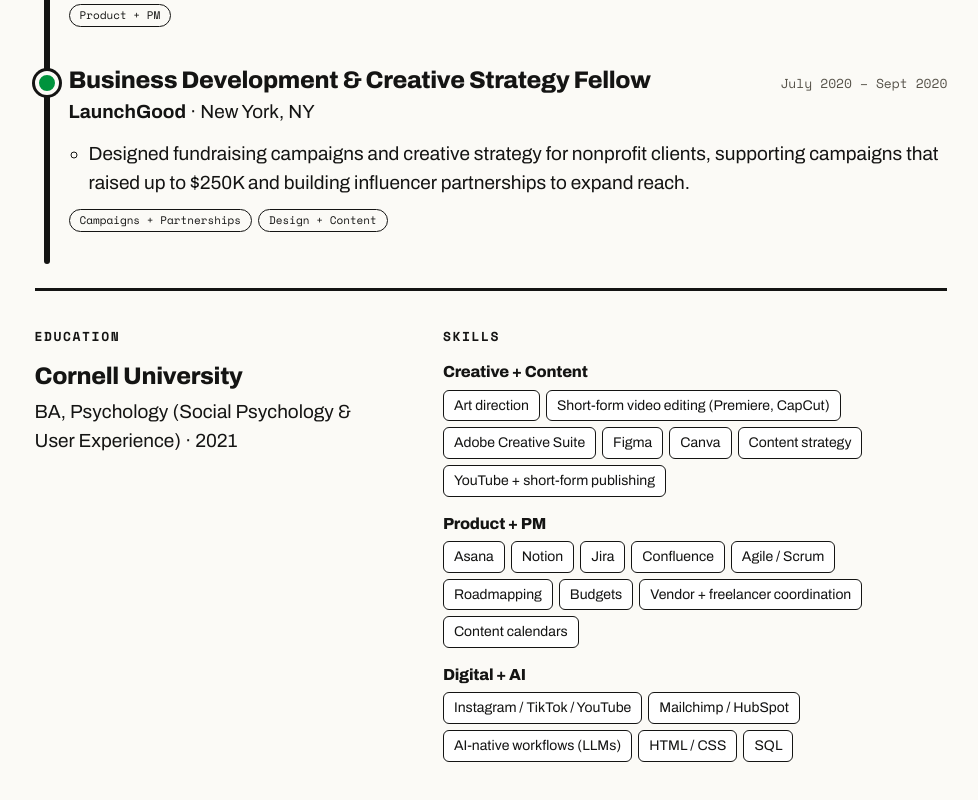
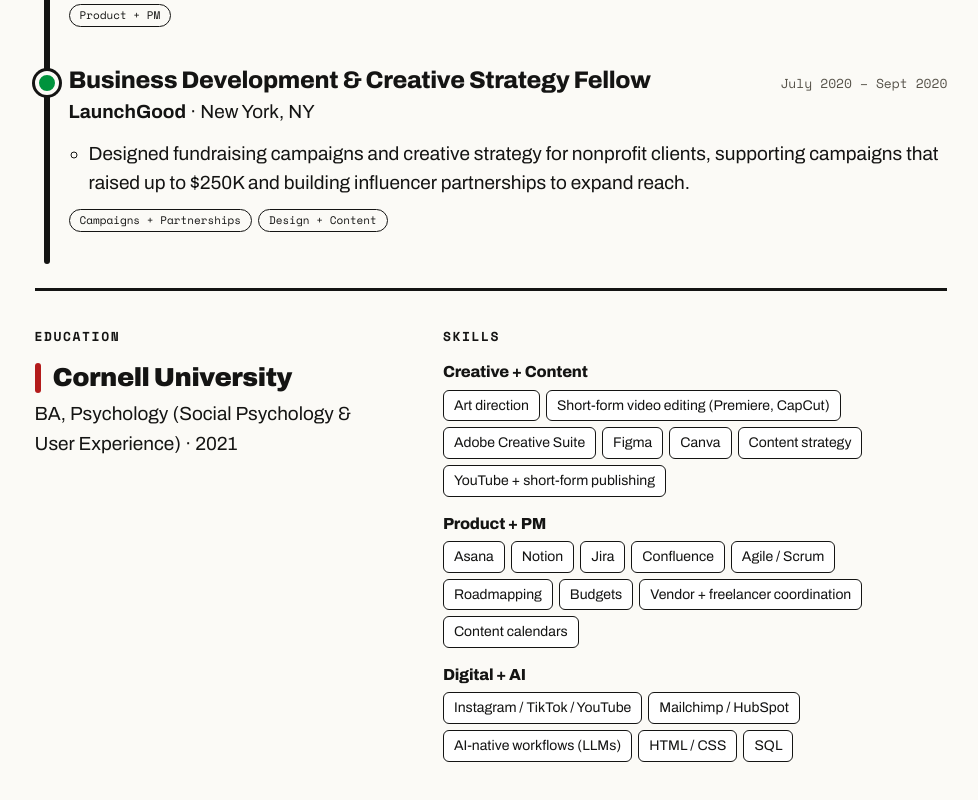
Before and after one commit to yab1998/yahya-site, an Astro site: page /resume in a window 1280 px wide. Shown: the part 1711-2511 px from the top of the page, without its empty margins (149-1127 px from the left). Built offline with nearby package versions, Linux system fonts and the light colour scheme; Astro itself is replaced by a stand-in of ours.

Commit message:
Resume: Cornell name styling
Co-Authored-By: Claude Opus 5.5 <noreply@anthropic.com>
Claude-Session: https://claude.ai/code/session_01WhxoWvMFkwg61KZbaMwvxb

```diff
--- a/src/pages/resume.astro
+++ b/src/pages/resume.astro
@@ -46,7 +46,7 @@ const linkedin = site.socials.find((s) => s.icon === 'linkedin');
     <section aria-labelledby="edu" class="two">
       <div>
         <h2 id="edu" class="sec mono">Education</h2>
-        <h3>{cv.education.school}</h3>
+        <h3 class="school"><span class="bar" aria-hidden="true"></span>{cv.education.school}</h3>
         <p>{cv.education.degree} · {cv.education.when}</p>
       </div>
       <div>
@@ -95,6 +95,8 @@ const linkedin = site.socials.find((s) => s.icon === 'linkedin');
   .tag{font-family:var(--mono);font-size:11px;border:1.5px solid var(--ink);border-radius:999px;padding:2px 10px}
   .two{display:grid;grid-template-columns:1fr 1.4fr;gap:48px;border-top:3px solid var(--ink);margin-top:16px}
   .two p{margin:6px 0 0}
+  .school{display:flex;align-items:center;gap:12px;font-size:26px;font-weight:900;letter-spacing:-.02em}
+  .school .bar{width:6px;align-self:stretch;min-height:30px;border-radius:3px;background:#B31B1B}
   .sk{margin-bottom:18px}
   .skh{font-size:16px;margin-bottom:8px}
   .sk ul{list-style:none;margin:0;padding:0;display:flex;flex-wrap:wrap;gap:6px}
```
